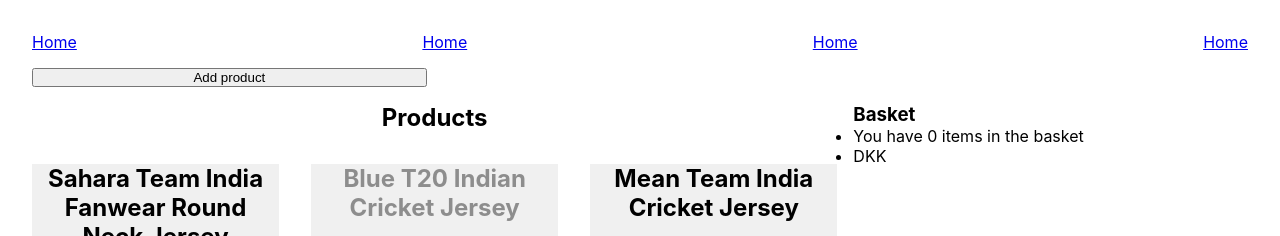
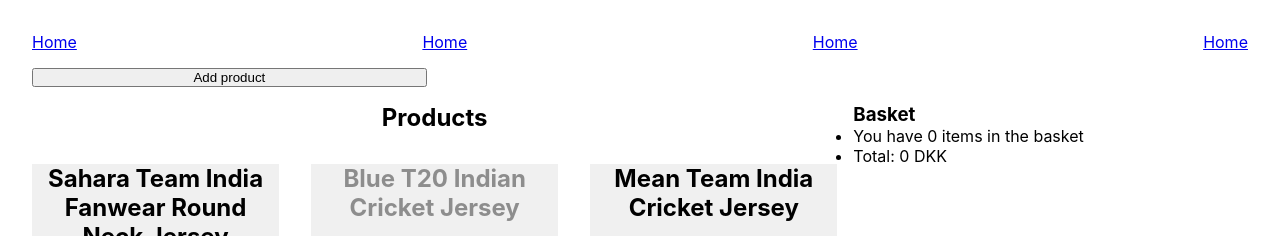
Before and after one commit to filepeno/react-in-class, a React (Create React App) app: page / in a window 1280 px wide. Shown: the top 236 px of the page. Built offline with nearby package versions, Linux system fonts and the light colour scheme.

Commit message:
made calculating the price of items in basket work

```diff
--- a/src/App.js
+++ b/src/App.js
@@ -177,31 +177,37 @@
       <Header />
       <button onClick={addProduct}>Add product</button>
       <ProdustList products={productsData} addToBasketFunction={addToBasket} />
-      <Basket {...[basket]} />
+      <Basket basket={basket} />
     </main>
   );
 }
 
 function Basket(props) {
-  console.log(props);
   return (
     <aside className="Basket">
-      <MyBasket {...props} />
+      <MyBasket basket={props.basket} />
       <form className="CheckoutForm"></form>
     </aside>
   );
 }
 
 function MyBasket(props) {
+  const initialValue = 0;
+  let sum = props.basket.reduce(function (previousValue, currentValue) {
+    return previousValue + currentValue.product.price;
+  }, initialValue);
+
+  console.log(sum);
+  console.log(props.basket);
   return (
     <section className="MyBasket">
       <h1>Basket</h1>
       <ul>
         <li>
-          You have <span>{props[0].length}</span> items in the basket
+          You have <span>{props.basket.length}</span> items in the basket
         </li>
         <li>
-          <span></span>DKK
+          <span>Total: {sum} </span>DKK
         </li>
       </ul>
     </section>
```
